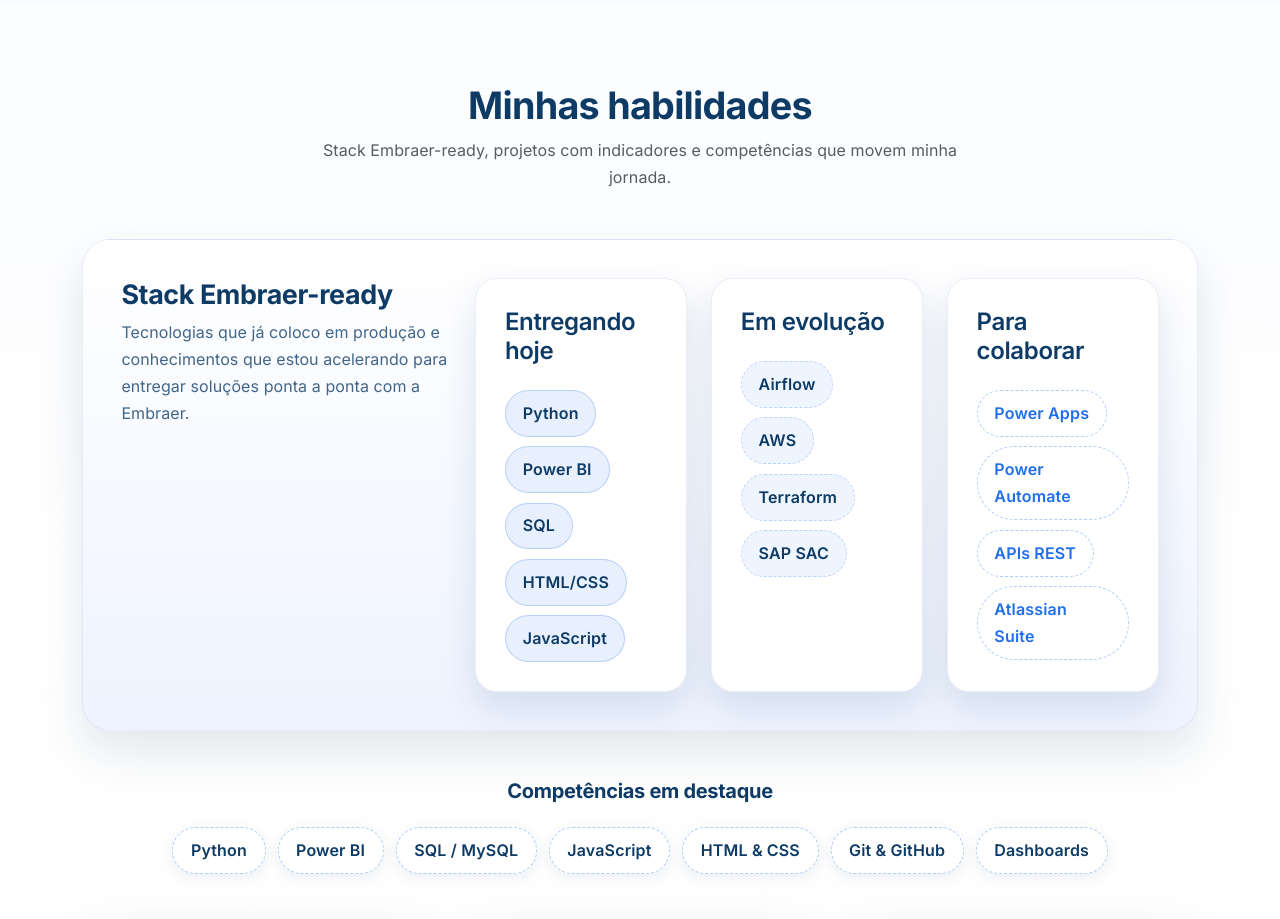
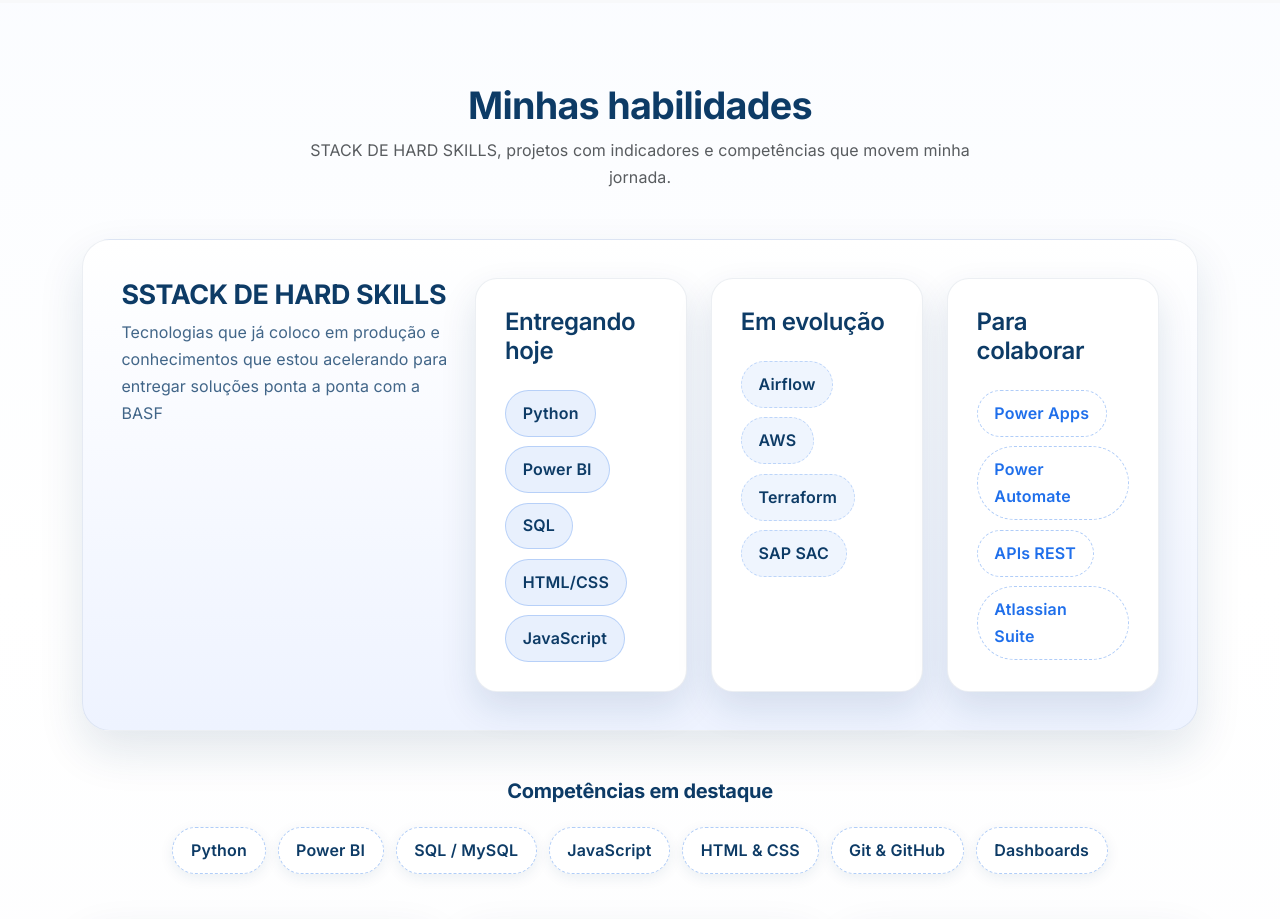
Before and after one commit to RebecaFreire/PortifolioB, a plain HTML site: page index.html in a window 1280 px wide. Shown: the part 2740-3659 px from the top of the page. Drawn offline with nearby package versions, Linux system fonts and the light colour scheme.

Commit message:
Update index.html
att

```diff
--- a/index.html
+++ b/index.html
@@ -208,14 +208,14 @@
     <div class="container">
       <div class="skills-header text-center">
         <h2 class="section-title mb-2">Minhas habilidades</h2>
-        <p class="text-muted mb-5">Stack Embraer-ready, projetos com indicadores e competências que movem minha jornada.</p>
+        <p class="text-muted mb-5">STACK DE HARD SKILLS, projetos com indicadores e competências que movem minha jornada.</p>
       </div>
 
       <div class="skills-stack spotlight-block">
         <div class="row g-4 align-items-start">
           <div class="col-lg-4">
-            <h3 class="spotlight-title">Stack Embraer-ready</h3>
-            <p class="spotlight-text">Tecnologias que já coloco em produção e conhecimentos que estou acelerando para entregar soluções ponta a ponta com a Embraer.</p>
+            <h3 class="spotlight-title">SSTACK DE HARD SKILLS</h3>
+            <p class="spotlight-text">Tecnologias que já coloco em produção e conhecimentos que estou acelerando para entregar soluções ponta a ponta com a BASF</p>
           </div>
           <div class="col-lg-8">
             <div class="stack-grid">
```
